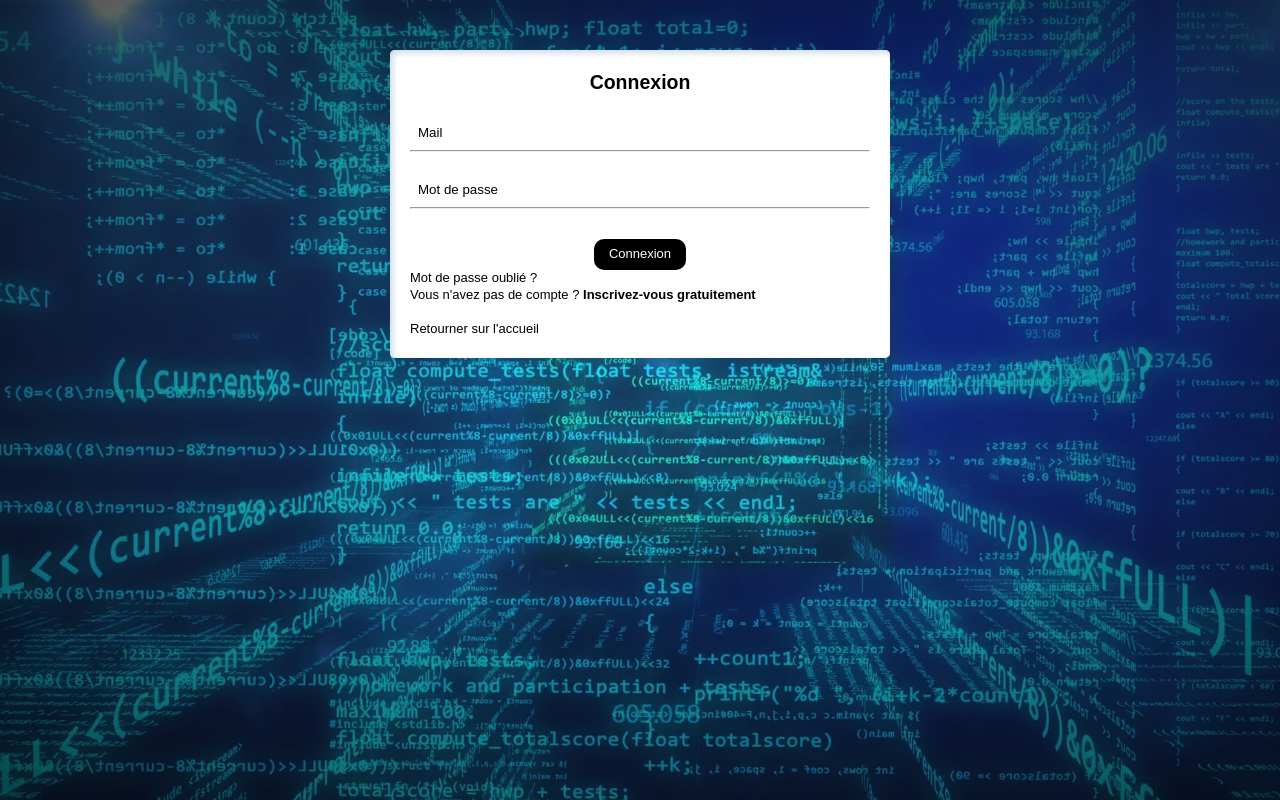
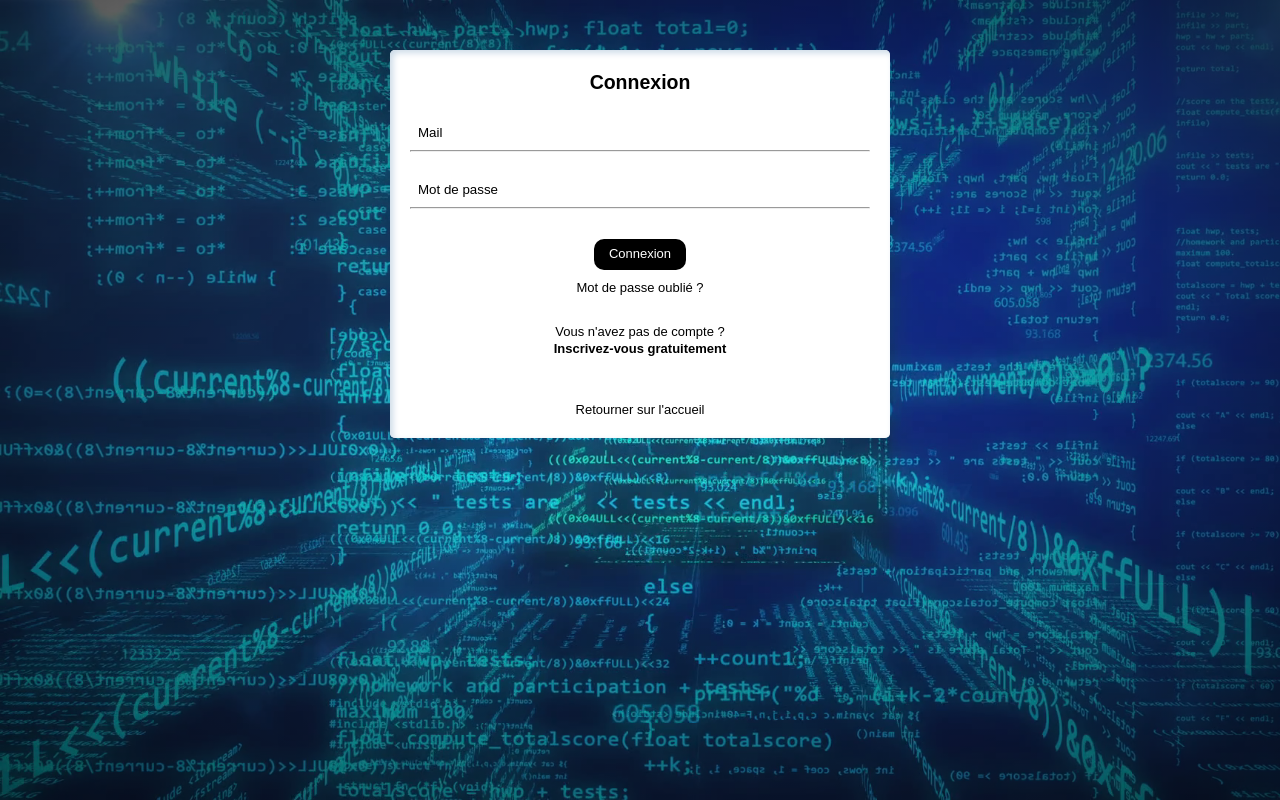
Before and after one commit to lucdormand/ALTL-NETWORK, a PHP site: page /login.php in a window 1280 px wide. Run offline with PHP 8.4, Linux system fonts and the light colour scheme.

Commit message:
lucinscription

```diff
--- a/asset/css/style.css
+++ b/asset/css/style.css
@@ -353,6 +353,8 @@ footer .social_icons p {
     z-index: 1;
 
 }
+
+
 #register_form .info_box{
     padding-top: 30px;
 }
@@ -378,7 +380,7 @@ footer .social_icons p {
     box-shadow: rgba(0, 0, 0, 0.16) 0px 3px 6px, rgba(0, 0, 0, 0.23) 0px 3px 6px;
     transform:translateX(3px);
     transition:0.3s;
-    background-color: #666666;
+    background-color: cornflowerblue;
 }
 #register_form .info_box_button{
     margin-top: 50px;
@@ -398,6 +400,10 @@ footer .social_icons p {
     border: none;
     width: 100%;
     padding: 10px 0;
+
+}
+
+#register_form .miss {
 
 }
 #register_form input[type="submit"] {
@@ -429,12 +435,25 @@ footer .social_icons p {
     padding-top: 30px;
     text-align: center;
 }
+
+#register_form .miss {
+    display: flex;
+    flex-direction: column;
+    align-items: center;
+    justify-content: center;
+    margin-top: 10px;
+}
+
 #register_form .miss:hover {
     color: cornflowerblue;
 }
 #register_form p {
     color: darkgrey;
     padding: 10px 0;
+}
+
+#register_form .button_type1 {
+    margin-bottom: 50px;
 }
 
 /*CONTACT*/
--- a/inc/config.php
+++ b/inc/config.php
@@ -2,5 +2,5 @@
 
 $dbname = 'projet_reseau';
 $user = 'root';
-$pw = '';
+$pw = 'root';
 $host = 'localhost';
--- a/login.php
+++ b/login.php
@@ -61,9 +61,9 @@ if(!empty($_POST['submitted'])) {
                 <input type="submit" name="submitted" value="Connexion">
             </div>
             <div>
-                <?php  echo'<a class="miss" href="mailmissingpassword.php">Mot de passe oublié ?</a><br>'?>
-                <?php  echo'<a class="miss" href="register.php">Vous n\'avez pas de compte ? <strong>Inscrivez-vous gratuitement</strong></a><br><br>'?>
-                <?php  echo'<a class="miss" href="index.php">Retourner sur l\'accueil</a>'?>
+                <?php  echo'<a class="miss password_miss" href="mailmissingpassword.php">Mot de passe oublié ?</a><br>'?>
+                <?php  echo'<a class="miss no_account" href="register.php">Vous n\'avez pas de compte ? <strong>Inscrivez-vous gratuitement</strong></a><br><br>'?>
+                <?php  echo'<a class="miss return" href="index.php">Retourner sur l\'accueil</a>'?>
             </div>
 
         </form>
```
